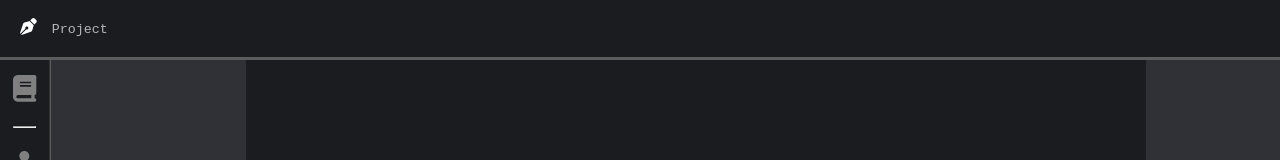
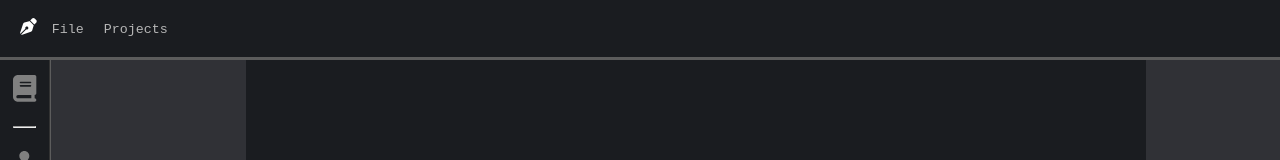
Before and after one commit to zacpaul-wtwg/bitwriter, a Next.js app: page / in a window 1280 px wide. Shown: the top 160 px of the page. Built offline with nearby package versions, Linux system fonts and the light colour scheme; a web font is replaced by a local one.

Commit message:
added project select to filebar

```diff
--- a/src/components/ToolsPanel.tsx
+++ b/src/components/ToolsPanel.tsx
@@ -111,7 +111,7 @@ const ToolsPanel: React.FC = () => {
 			<div className='tabs'>
 				<div>
 					{tabs.map((tab) => (
-						<>
+						<React.Fragment key={tab.id}>
 							<button
 								title={tab.title}
 								key={tab.id}
@@ -125,7 +125,7 @@ const ToolsPanel: React.FC = () => {
 									<hr />
 								</div>
 							)}
-						</>
+						</React.Fragment>
 					))}
 				</div>
 				<div className='settings'>
--- a/src/components/fileBar/FileBar.tsx
+++ b/src/components/fileBar/FileBar.tsx
@@ -3,22 +3,43 @@
 
 import React, { useState, useEffect, useRef } from "react"
 import { FontAwesomeIcon } from "@fortawesome/react-fontawesome"
-import { faFile, faPenNib } from "@fortawesome/free-solid-svg-icons"
-import { dbInitAction } from "@dexie/dbInitAction"
+import { faPenNib } from "@fortawesome/free-solid-svg-icons"
+import { dbInit } from "@dexie/dbInit" // Import dbInit
+import { dbInitAction } from "@dexie/dbInitAction" // Assuming this is the correct import for dbInitAction
+import { useProject } from "@contexts/ProjectContext" // Import useProject
 
 const FileBar: React.FC = () => {
 	const [activeDropdown, setActiveDropdown] = useState<string | null>(null)
+	const [projectItems, setProjectItems] = useState<
+		{ name: string; action: () => void }[]
+	>([])
 	const dropdownRefs = useRef(new Map<string, HTMLDivElement>())
+	const { currentProject, setCurrentProject } = useProject() // Use the useProject hook
+	useEffect(() => {
+		const fetchProjects = async () => {
+			const projects = await dbInit.projects.toArray()
+			const projectDropdownItems = projects.map((project) => ({
+				name: project.project_name,
+				action: () => {
+					console.log(`Project ${project.project_name} selected`)
+					setCurrentProject({
+						id: project.project_id.toString(),
+						name: project.project_name,
+					}) // Update the current project in context
+				},
+			}))
+			setProjectItems(projectDropdownItems)
+			console.log("Current Project:", currentProject)
+		}
+
+		fetchProjects()
+	}, [currentProject, setCurrentProject])
+
 	const fileBarActions = [
 		{
-			id: "project",
-			label: "Project",
-			icon: faFile,
+			id: "file",
+			label: "File",
 			dropdown: [
-				{
-					name: "Open Project",
-					action: () => console.log("Opening project..."),
-				},
 				{
 					name: "Create New Project",
 					action: () => console.log("Creating new project..."),
@@ -27,9 +48,22 @@ const FileBar: React.FC = () => {
 					name: "Create Example Project",
 					action: () => dbInitAction(),
 				},
+				{
+					name: "Export Project",
+					action: () => console.log("Exporting project..."),
+				},
+				{
+					name: "Log Out",
+					action: () => console.log("Logging Out..."),
+				},
 			],
 		},
-		// Add more sections with dropdowns as needed
+		{
+			id: "projects",
+			label: "Projects",
+			dropdown: projectItems,
+		},
+		// ... other sections
 	]
 
 	const toggleDropdown = (actionId: string) => {
```
Also changed, not shown: src/components/fileBar/fileBarUtils.js (deleted), src/components/fileBar/fileBarUtils.ts (added), src/components/projectManagement/ProjectManagement.tsx (deleted).
